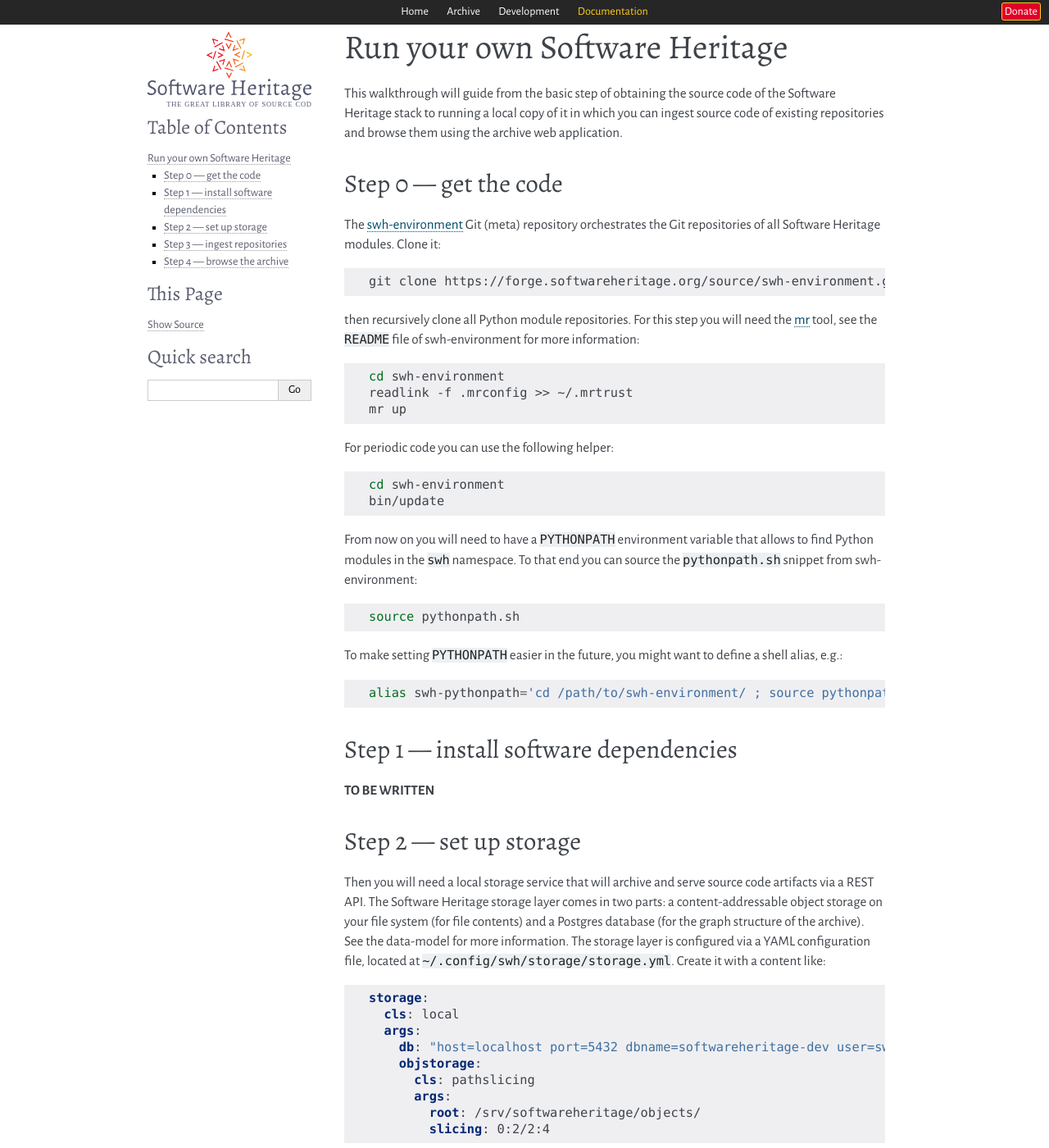
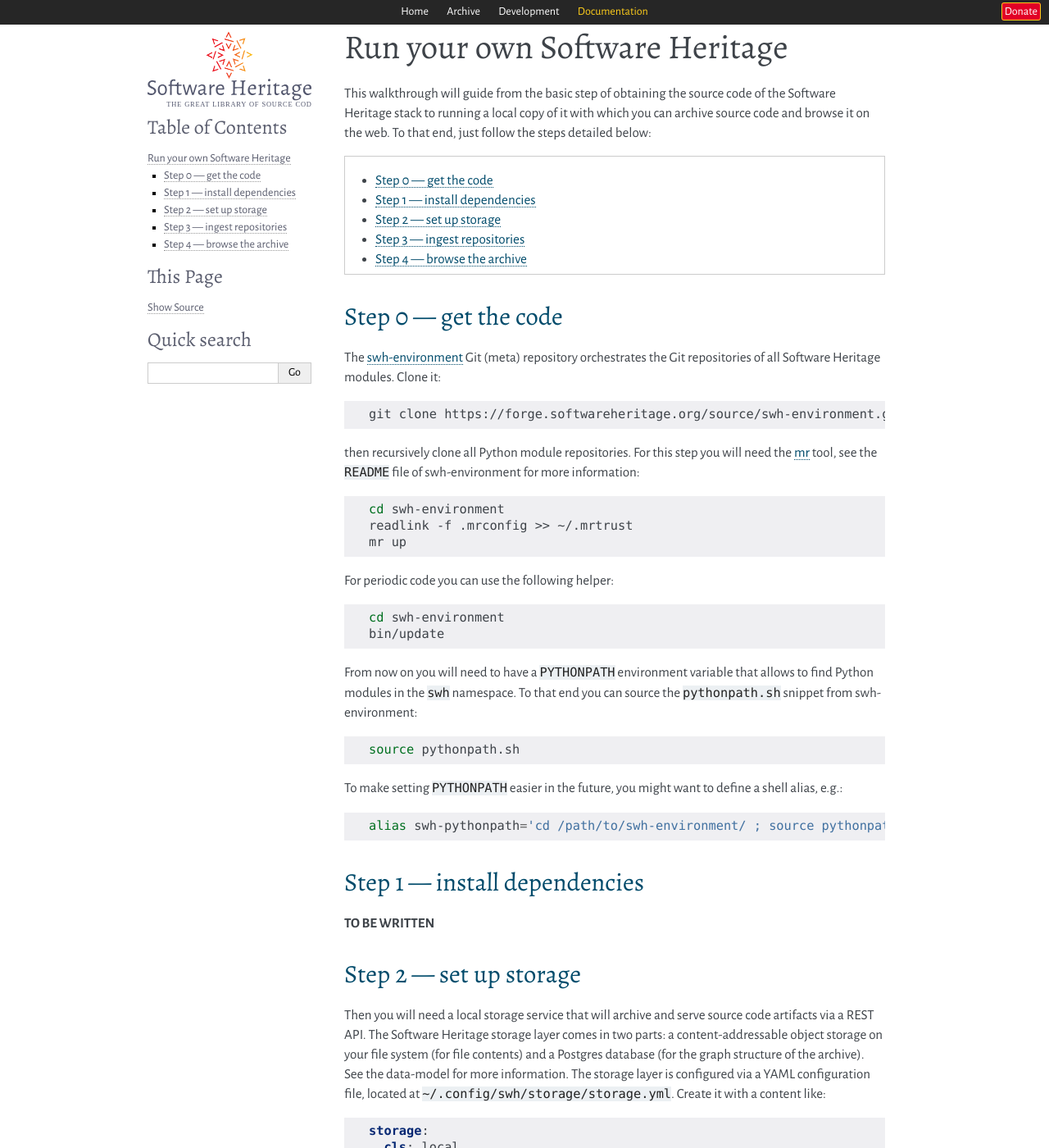
Before and after one commit to SoftwareHeritage/swh-docs, a Sphinx documentation site: the page built from docs/getting-started.rst, in a window 1280 px wide and 1400 px high. Shown: the whole window at 82% size. Built offline with Sphinx 7.4.7, drawn with Linux system fonts in a browser that asks for light colours; the version number could not be read and is left out.

Commit message:
getting started: add local TOC and improve preamble
Related T1193

```diff
--- a/docs/getting-started.rst
+++ b/docs/getting-started.rst
@@ -7,9 +7,11 @@
 ==============================
 
 This walkthrough will guide from the basic step of obtaining the source code of
-the Software Heritage stack to running a local copy of it in which you can
-ingest source code of existing repositories and browse them using the archive
-web application.
+the Software Heritage stack to running a local copy of it with which you can
+archive source code and browse it on the web. To that end, just follow the
+steps detailed below:
+
+.. contents:: :local:
 
 
 Step 0 --- get the code
@@ -47,8 +49,8 @@
   alias swh-pythonpath='cd /path/to/swh-environment/ ; source pythonpath.sh ; cd - > /dev/null'
 
 
-Step 1 --- install software dependencies
-----------------------------------------
+Step 1 --- install dependencies
+-------------------------------
 
 **TO BE WRITTEN**
 
```
